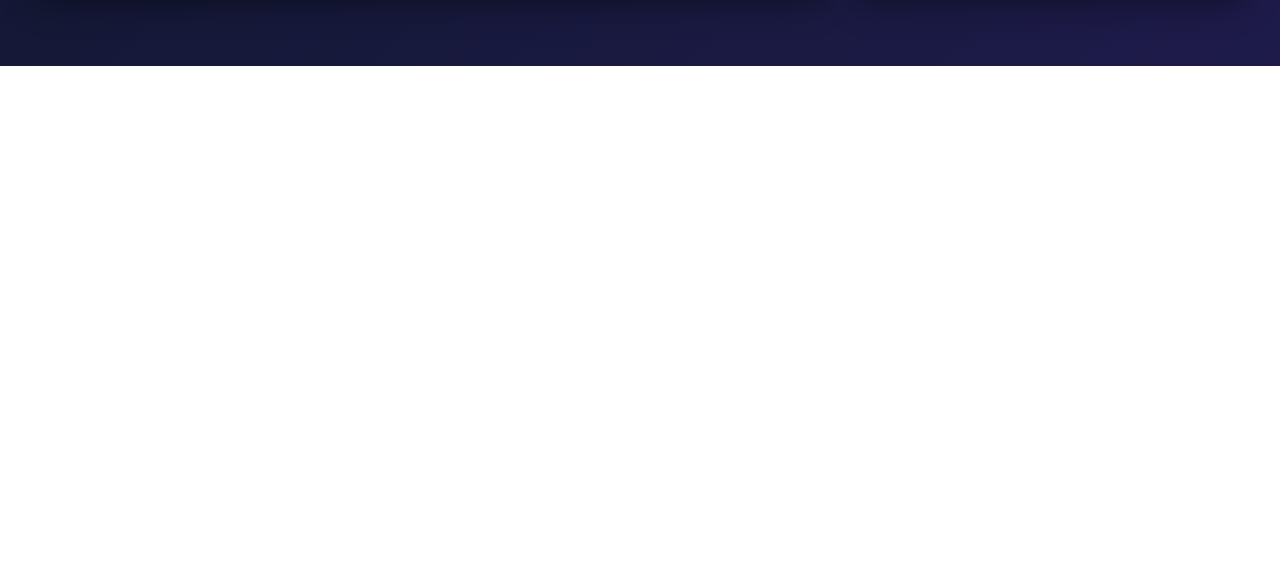
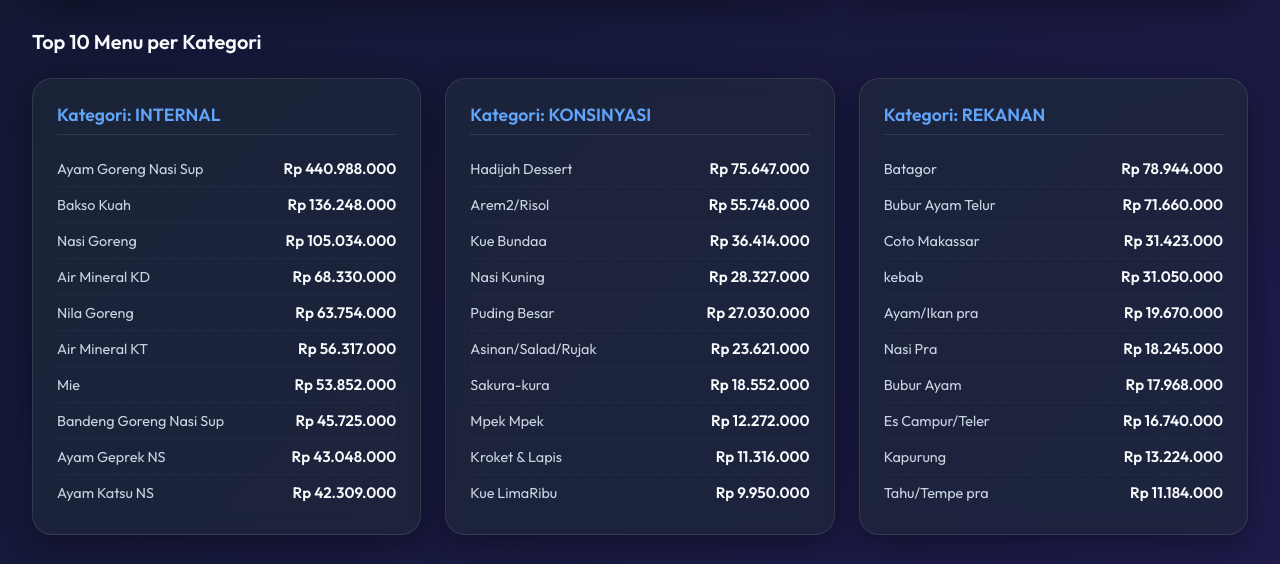
Before and after one commit to MAliefRuslan/Dashboard_Chefathi, a website: page index.html in a window 1280 px wide. Shown: the part 734-1298 px from the top of the page. Before the commit the page ends 800 px from the top, so only its background shows below. Drawn offline with nearby package versions, Linux system fonts and the light colour scheme.

Commit message:
Auto update data/files

```diff
--- a/app.js
+++ b/app.js
@@ -66,6 +66,7 @@ function updateDashboard() {
     updateKPIs(filteredData);
     updateProductChart(filteredData);
     updateGroupChart(filteredData);
+    updateTopCategories(filteredData);
 }
 
 function updateKPIs(data) {
@@ -200,5 +201,66 @@ function updateGroupChart(data) {
     });
 }
 
+function updateTopCategories(data) {
+    const container = document.getElementById('topCategoriesContainer');
+    container.innerHTML = '';
+
+    // Group data by Kategory
+    const categoryGroups = {};
+    data.forEach(item => {
+        const cat = item.Kategory;
+        if (!cat) return; // Skip if no category
+
+        if (!categoryGroups[cat]) categoryGroups[cat] = {};
+
+        const prod = item.product || 'Unknown';
+        if (!categoryGroups[cat][prod]) categoryGroups[cat][prod] = 0;
+
+        categoryGroups[cat][prod] += item['total sales amount'] || 0;
+    });
+
+    // For each category, get top 10 products and render
+    Object.keys(categoryGroups).sort().forEach(cat => {
+        const products = categoryGroups[cat];
+
+        const sortedProducts = Object.entries(products)
+            .sort((a, b) => b[1] - a[1])
+            .slice(0, 10);
+
+        if (sortedProducts.length === 0) return;
+
+        // Create Card Element
+        const card = document.createElement('div');
+        card.className = 'category-card glassmorphism';
+
+        // Card Title
+        const title = document.createElement('h3');
+        title.textContent = `Kategori: ${cat}`;
+        card.appendChild(title);
+
+        // List items
+        sortedProducts.forEach(prod => {
+            const itemDiv = document.createElement('div');
+            itemDiv.className = 'top-item';
+
+            const nameSpan = document.createElement('span');
+            nameSpan.className = 'item-name';
+            nameSpan.textContent = prod[0];
+            nameSpan.title = prod[0]; // for hover if truncated
+
+            const valSpan = document.createElement('span');
+            valSpan.className = 'item-val';
+            valSpan.textContent = formatRupiah(prod[1]);
+
+            itemDiv.appendChild(nameSpan);
+            itemDiv.appendChild(valSpan);
+
+            card.appendChild(itemDiv);
+        });
+
+        container.appendChild(card);
+    });
+}
+
 // Start the app
 document.addEventListener('DOMContentLoaded', initDashboard);
--- a/index.html
+++ b/index.html
@@ -73,6 +73,14 @@
                     </div>
                 </div>
             </section>
+
+            <!-- Top 10 Per Category Section -->
+            <section class="top-categories-section">
+                <h2 class="section-title">Top 10 Menu per Kategori</h2>
+                <div id="topCategoriesContainer" class="top-categories-grid">
+                    <!-- Dynamic content will be injected here -->
+                </div>
+            </section>
         </main>
     </div>
 
--- a/style.css
+++ b/style.css
@@ -194,3 +194,63 @@ select:hover, select:focus {
         flex-direction: column;
     }
 }
+
+/* Top 10 Categories Section */
+.top-categories-section {
+    margin-top: 2rem;
+}
+
+.section-title {
+    font-size: 1.25rem;
+    font-weight: 600;
+    color: var(--text-primary);
+    margin-bottom: 1.5rem;
+}
+
+.top-categories-grid {
+    display: grid;
+    grid-template-columns: repeat(auto-fit, minmax(320px, 1fr));
+    gap: 1.5rem;
+}
+
+.category-card {
+    padding: 1.5rem;
+    display: flex;
+    flex-direction: column;
+}
+
+.category-card h3 {
+    font-size: 1.1rem;
+    font-weight: 600;
+    color: var(--accent-hover);
+    margin-bottom: 1rem;
+    border-bottom: 1px solid var(--glass-border);
+    padding-bottom: 0.5rem;
+}
+
+.top-item {
+    display: flex;
+    justify-content: space-between;
+    align-items: center;
+    padding: 0.5rem 0;
+    border-bottom: 1px dashed rgba(255,255,255,0.05);
+}
+
+.top-item:last-child {
+    border-bottom: none;
+}
+
+.item-name {
+    font-size: 0.9rem;
+    color: var(--text-secondary);
+    white-space: nowrap;
+    overflow: hidden;
+    text-overflow: ellipsis;
+    max-width: 65%;
+}
+
+.item-val {
+    font-size: 0.95rem;
+    font-weight: 600;
+    color: var(--text-primary);
+}
```
